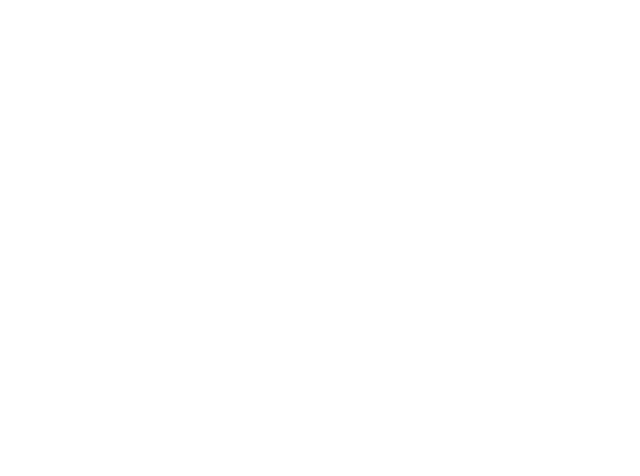
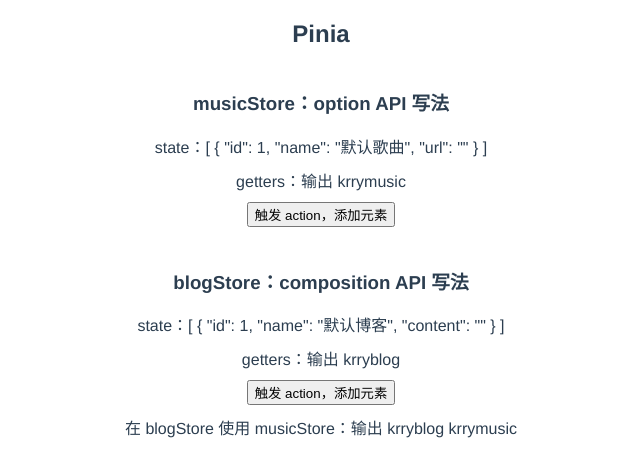
Before and after one commit to Krryxa/krry-vue-vite, a Vue app: page /pinia in a window 1280 px wide. Before the commit this address had no page. Shown: the top 476 px of the page, without its empty margins (319-959 px from the left). Built offline with nearby package versions, Linux system fonts and the light colour scheme.

Commit message:
feat(pinia): add pinia

```diff
--- a/package.json
+++ b/package.json
@@ -7,6 +7,7 @@
     "preview": "vite preview"
   },
   "dependencies": {
+    "pinia": "^2.0.11",
     "vue": "^3.2.25",
     "vue-draggable-next": "^2.1.1",
     "vue-router": "^4.0.12"
--- a/src/main.ts
+++ b/src/main.ts
@@ -1,5 +1,6 @@
 import { createApp } from 'vue'
+import { createPinia } from 'pinia'
 import router from '@/router'
 import App from './App.vue'
 
-createApp(App).use(router).mount('#app')
+createApp(App).use(router).use(createPinia()).mount('#app')
--- a/src/router/index.ts
+++ b/src/router/index.ts
@@ -10,6 +10,11 @@
     path: '/drag',
     name: 'drag',
     component: () => import('@/views/drag.vue')
+  },
+  {
+    path: '/pinia',
+    name: 'pinia',
+    component: () => import('@/views/pinia.vue')
   }
 ]
 
--- /dev/null
+++ b/src/store/blog.ts
@@ -0,0 +1,34 @@
+import { ref, computed } from 'vue'
+import { defineStore } from 'pinia'
+import { useMusicStore } from './music'
+
+interface BlogType {
+  id: number
+  name: string
+  content: string
+}
+
+// composition API 写法（推荐）
+export const useBlogStore = defineStore('blog', () => {
+  const name = ref('krryblog')
+  const list = ref([{ id: 1, name: '默认博客', content: '' }])
+
+  const getName = computed(() => `输出 ${name.value}`)
+
+  const musicStore = useMusicStore()
+  const getMixMusicName = computed(
+    () => `输出 ${name.value} ${musicStore.name}`
+  )
+
+  const addBlog = (item: BlogType) => {
+    list.value.push(item)
+  }
+
+  return {
+    name,
+    list,
+    getName,
+    getMixMusicName,
+    addBlog
+  }
+})
--- /dev/null
+++ b/src/store/music.ts
@@ -0,0 +1,23 @@
+import { defineStore } from 'pinia'
+
+interface MusicType {
+  id: number
+  name: string
+  url: string
+}
+
+// option API 写法
+export const useMusicStore = defineStore('music', {
+  state: () => ({
+    name: 'krrymusic',
+    list: [{ id: 1, name: '默认歌曲', url: '' }]
+  }),
+  getters: {
+    getName: (state) => `输出 ${state.name}`
+  },
+  actions: {
+    addMusic(item: MusicType) {
+      this.list.push(item)
+    }
+  }
+})
--- /dev/null
+++ b/src/views/pinia.vue
@@ -0,0 +1,48 @@
+<script setup lang="ts">
+import { ref } from 'vue'
+import { useMusicStore } from '@/store/music'
+import { useBlogStore } from '@/store/blog'
+
+const musicStore = useMusicStore()
+const blogStore = useBlogStore()
+
+const addList = (flag: boolean) => {
+  flag
+    ? musicStore.addMusic({
+        id: 2,
+        name: '春夏秋冬 - 张国荣',
+        url: ''
+      })
+    : blogStore.addBlog({
+        id: 2,
+        name: 'Pinia 的学习',
+        content: ''
+      })
+}
+</script>
+
+<template>
+  <h2>Pinia</h2>
+  <div class="module">
+    <h3>musicStore：option API 写法</h3>
+    <div>state：{{ musicStore.list }}</div>
+    <div>getters：{{ musicStore.getName }}</div>
+    <button @click="addList(true)">触发 action，添加元素</button>
+  </div>
+  <div class="module">
+    <h3>blogStore：composition API 写法</h3>
+    <div>state：{{ blogStore.list }}</div>
+    <div>getters：{{ blogStore.getName }}</div>
+    <button @click="addList(false)">触发 action，添加元素</button>
+    <div>在 blogStore 使用 musicStore：{{ blogStore.getMixMusicName }}</div>
+  </div>
+</template>
+
+<style lang="scss" scoped>
+div {
+  margin: 10px 0;
+  &.module {
+    margin-top: 40px;
+  }
+}
+</style>
```
Also changed, not shown: 1 other file (tests, documents, lock files or other folders).
